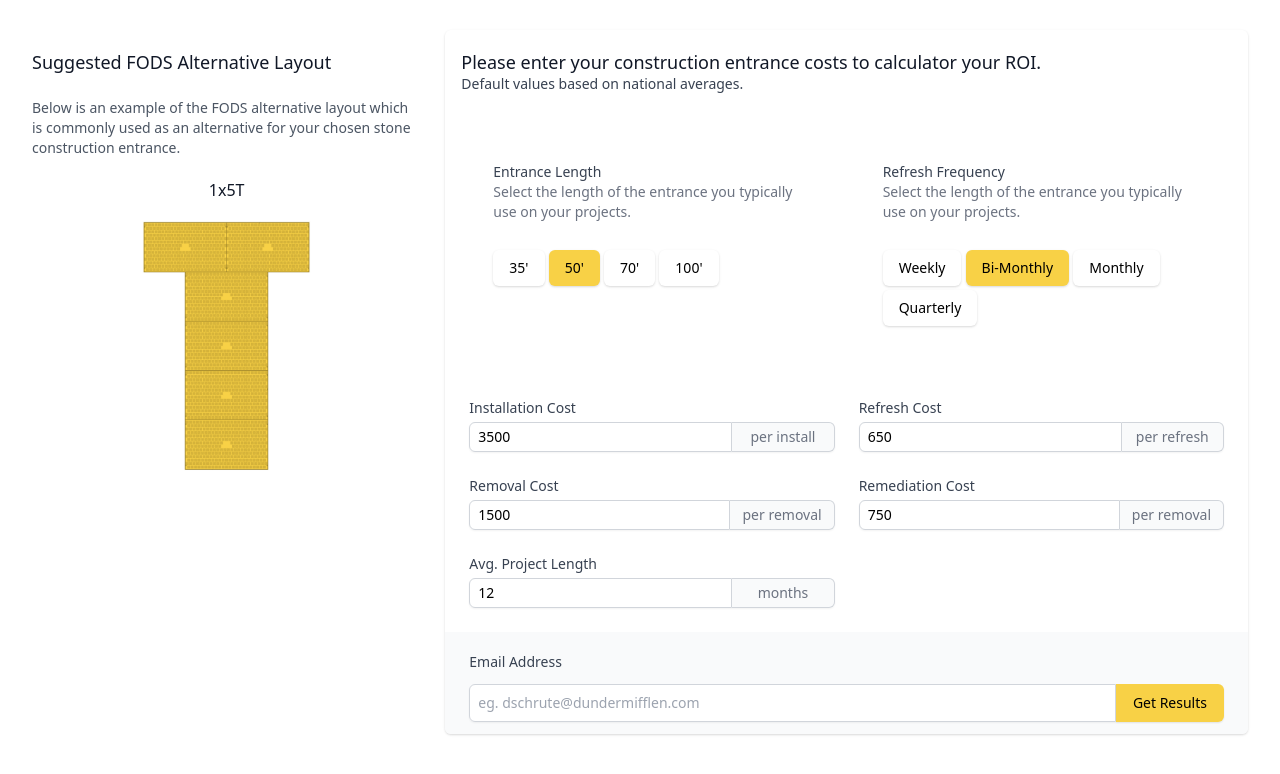
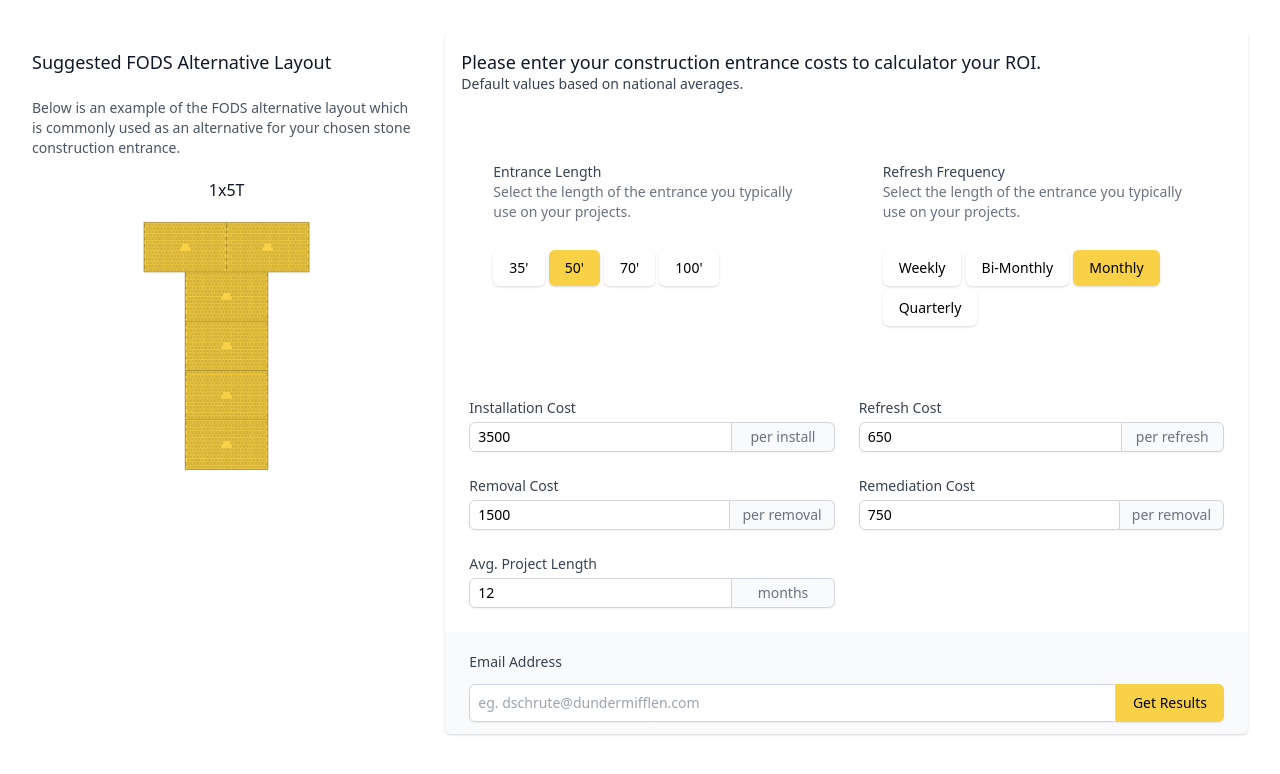
Before and after one commit to FODS-LLC/calculator-gs, a website: page public/index.html in a window 1280 px wide. Shown: the part 74-848 px from the top of the page. Drawn offline with Linux system fonts and the light colour scheme.

Commit message:
fix calculations

```diff
--- a/public/index.html
+++ b/public/index.html
@@ -135,8 +135,8 @@
                       </div>
                       <div class="flex-row mt-5 md:mt-0 md:col-span-1">
                         <a href="#" id="freq-Weekly" onClick="freqWeekly(event)" class="inline-flex mt-1 justify-center py-2 px-4 border-transparent shadow text-sm font-medium rounded-md outline-gray-500 focus:outline-none hover:shadow-lg border-0">Weekly</a>
-                        <a href="#" id="freq-BiMonthly" onClick="freqBiMonthly(event)" class="bg-fodsYellow mt-1 inline-flex justify-center py-2 px-4 border-transparent shadow text-sm font-medium rounded-md focus:outline-none hover:shadow-lg border-0">Bi-Monthly</a>
-                        <a href="#" id="freq-Monthly" onClick="freqMonthly(event)" class="inline-flex mt-1 justify-center py-2 px-4 border-transparent shadow text-sm font-medium rounded-md focus:outline-none hover:shadow-lg border-0">Monthly</a>
+                        <a href="#" id="freq-BiMonthly" onClick="freqBiMonthly(event)" class="mt-1 inline-flex justify-center py-2 px-4 border-transparent shadow text-sm font-medium rounded-md focus:outline-none hover:shadow-lg border-0">Bi-Monthly</a>
+                        <a href="#" id="freq-Monthly" onClick="freqMonthly(event)" class="bg-fodsYellow inline-flex mt-1 justify-center py-2 px-4 border-transparent shadow text-sm font-medium rounded-md focus:outline-none hover:shadow-lg border-0">Monthly</a>
                         <a href="#" id="freq-Quarterly" onClick="freqQuarterly(event)" class="inline-flex mt-1 justify-center py-2 px-4 border-transparent shadow text-sm font-medium rounded-md focus:outline-none hover:shadow-lg border-0">Quarterly</a>
                       </div>
                       <fieldset id="entrance-length" class="hidden">
```
